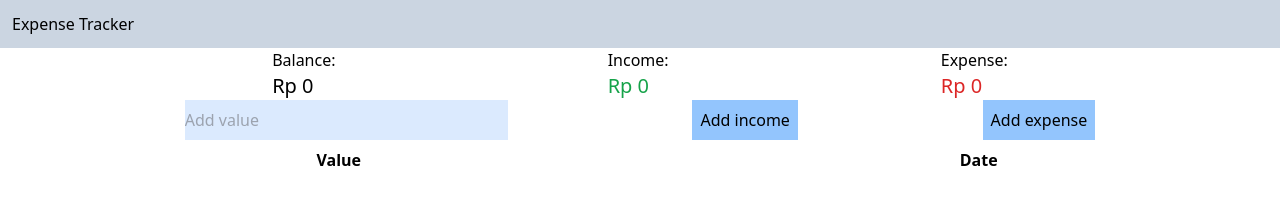
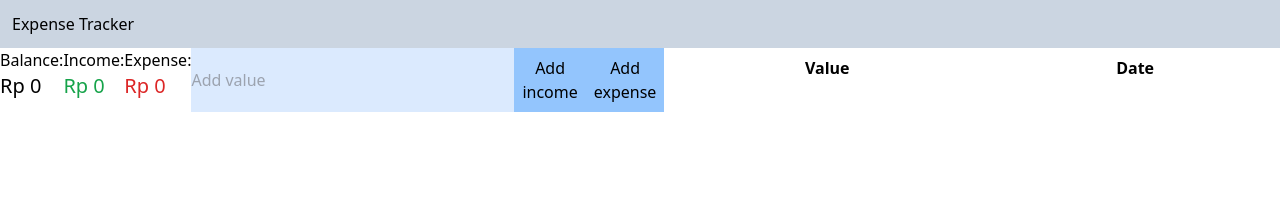
Before and after one commit to bagasadiii/expense-tracker, a website with bundled scripts: page src/index.html in a window 1280 px wide. Built offline with nearby package versions, Linux system fonts and the light colour scheme.

Commit message:
layout fix

```diff
--- a/src/index.html
+++ b/src/index.html
@@ -6,17 +6,18 @@
     <link rel="stylesheet" href="./style.css">
     <title>Document</title>
 </head>
-<body>
+<body class="h-screen">
     <!-- Header start -->
-    <header class="bg-slate-300 p-3">
+    <header class="bg-slate-300 p-3 h-12">
         Expense Tracker
     </header>
     <!-- Header end -->
     <!-- Hero Start -->
-    <section class="container">
+    <section class="flex flex-col w-full h-s lg:flex-row lg:justify-between lg:h-screen-80">
         <!-- Summary start -->
-        <div class="container w-full">
-            <div class="flex justify-evenly">
+        <div class="container w-full lg:h-full lg:flex lg:w-1/2 lg:items-center lg:justify-center">
+            <div class="flex flex-col">
+                <div class="flex justify-evenly my-3">
                     <p>Balance:
                         <span id="totalBalance" class="block text-xl"></span>
                     </p>
@@ -27,15 +28,16 @@
                         <span id="totalExpense" class="block text-xl text-red-600"></span>
                     </p>
                 </div>
-            <div class="flex justify-evenly">
-                <input type="text" id="value" size="30" placeholder="Add value" class="bg-blue-100">
-                <button id="incomeBtn" class="p-2 bg-blue-300">Add income</button>
-                <button id="expenseBtn" class="p-2 bg-blue-300">Add expense</button>
+                <div class="flex justify-evenly my-3">
+                    <input type="text" id="value" size="30" placeholder="Add value" class="bg-blue-100 rounded">
+                    <button id="incomeBtn" class="p-2 bg-blue-300 btn-default">Add income</button>
+                    <button id="expenseBtn" class="p-2 bg-blue-300 btn-default">Add expense</button>
+                </div>
             </div>
         </div>
         <!-- Summary end -->
         <!-- List start -->
-        <div class="container">
+        <div class="w-full lg:h-full lg:w-1/2">
             <table class="w-full table-auto">
                 <thead>
                     <tr class="">
```
Lines whose indentation alone changed are shown as unchanged.
